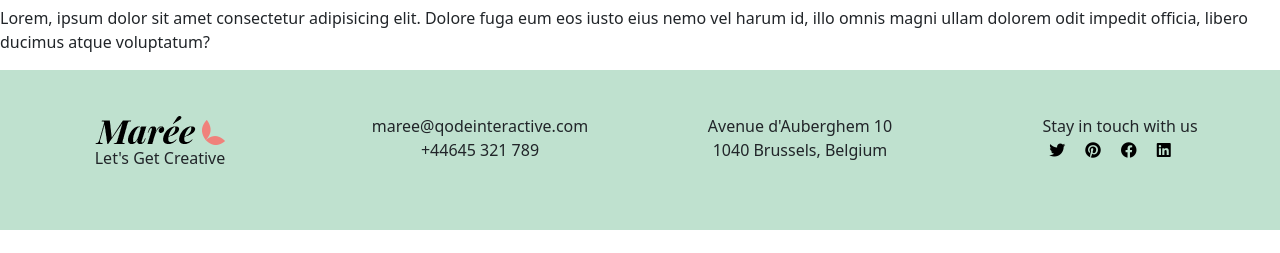
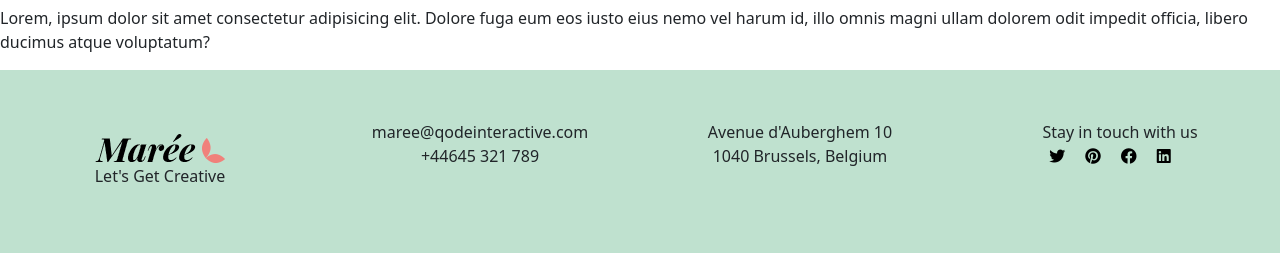
Before and after one commit to CrisFerrari1993/proj-html-vuejs, a Vue app: page / in a window 1280 px wide. Shown: the part 2970-3223 px from the top of the page. Before the commit the page ends 3200 px from the top, so only its background shows below. Built offline with nearby package versions, Linux system fonts and the light colour scheme.

Commit message:
add: responsive footer

```diff
--- a/src/components/AppFooter.vue
+++ b/src/components/AppFooter.vue
@@ -7,20 +7,20 @@ export default {
 <template>
   <footer>
     <div class="container-fluid">
-      <div class="row">
-        <div class="col-12 col-md-6 col-lg-3 text-center my-col mb-3">
+      <div class="row align-items-center">
+        <div class="col-sm-12 col-md-6 col-lg-3 text-center my-col mb-3">
           <img src="../../public/logo-sidearea-1.png" alt="Marèe">
           <span>Let's Get Creative</span>
         </div>
-        <div class="col-12 col-md-6 col-lg-3 text-center my-col mb-3">
+        <div class="col-sm-12 col-md-6 col-lg-3 text-center my-col mb-5">
           <span>maree@qodeinteractive.com</span>
           <span>+44645 321 789</span>
         </div>
-        <div class="col-12 col-md-6 col-lg-3 text-center my-col mb-3">
+        <div class="col-sm-12 col-md-6 col-lg-3 text-center my-col mb-5">
           <span>Avenue d'Auberghem 10</span>
           <span>1040 Brussels, Belgium</span>
         </div>
-        <div class="col-12 col-md-6 col-lg-3 text-center my-col mb-3">
+        <div class="col-sm-12 col-md-6 col-lg-3 text-center my-col mb-5">
           <span>Stay in touch with us</span>
           <div id="social_icon">
             <i class="fa-brands fa-twitter" style="color: #000000;"></i>
@@ -39,7 +39,8 @@ export default {
 <style lang="scss" scoped>
 footer {
   background-color: #BFE1CF;
-  height: 20vh;
+  padding-top: 50px;
+  padding-bottom: 40px;
   display: flex;
   align-items: center;
 }
```
